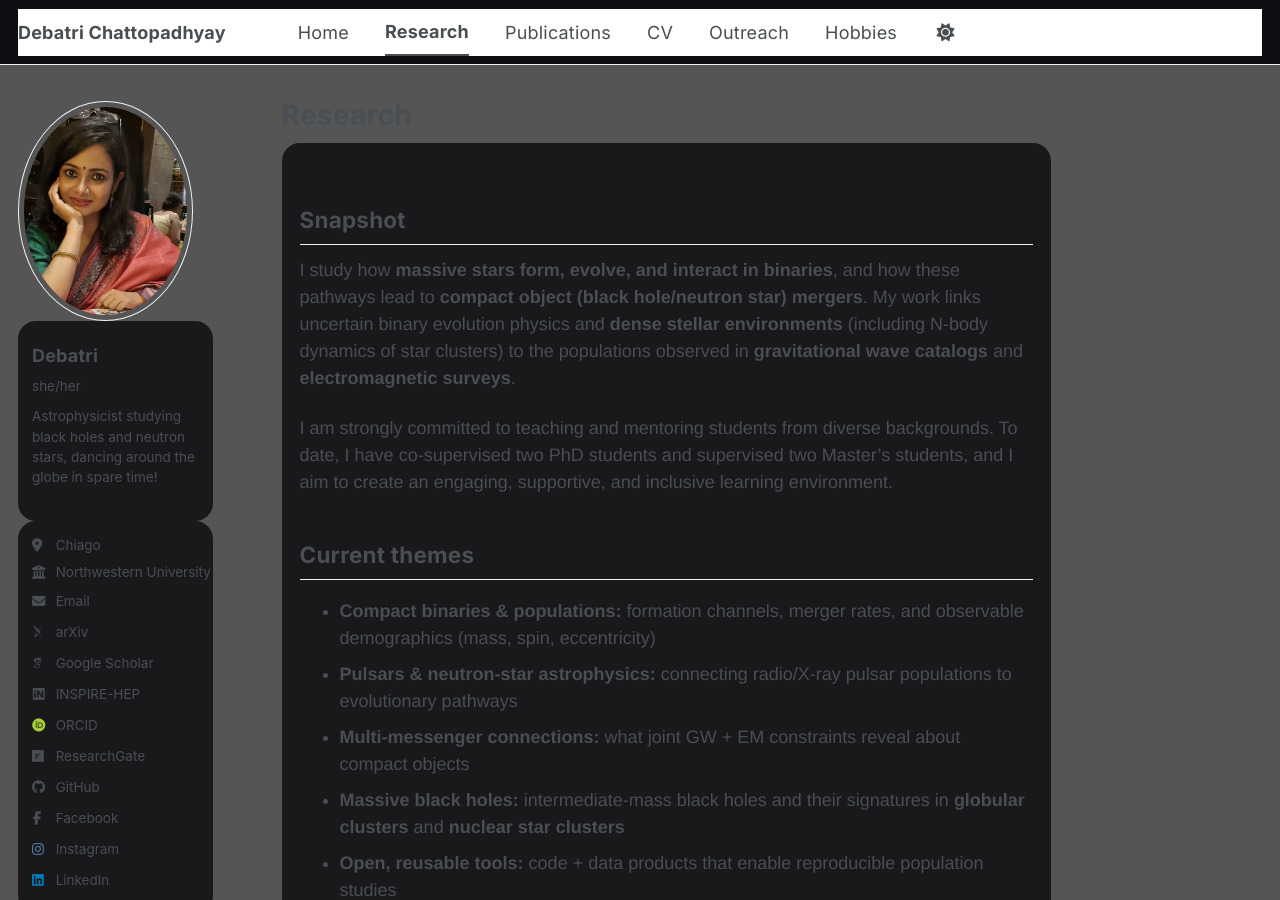
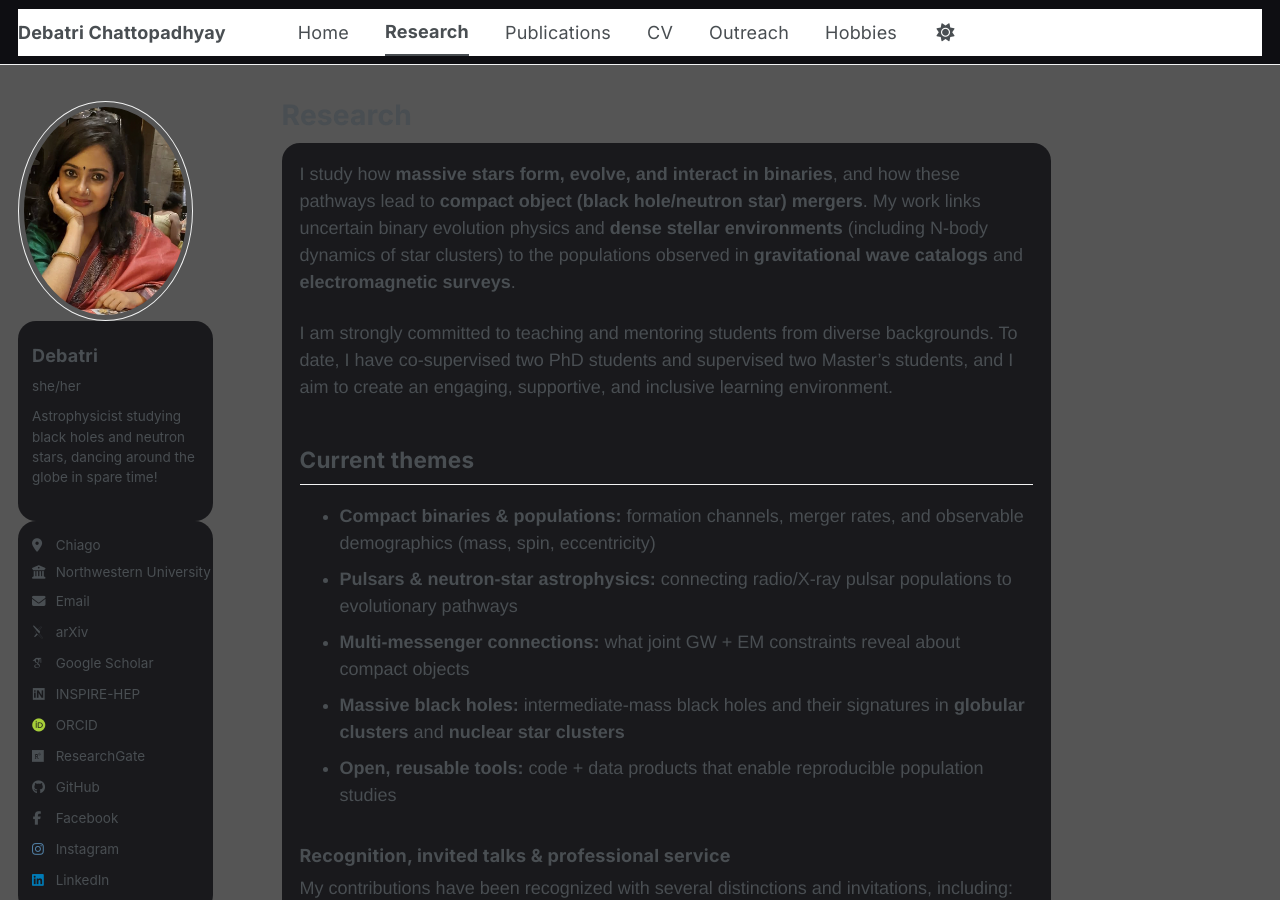
Before and after one commit to debatric/debatric.github.io, a Jekyll site: the page built from _pages/research.md, in a window 1280 px wide and 900 px high. Built offline with Jekyll 4.4.1, drawn with Linux system fonts in a browser that asks for light colours; some web fonts are replaced; a script bundle is joined from its source files by our own code; library files that are not in the unit come from our copies.

Commit message:
Update research.md

```diff
--- a/_pages/research.md
+++ b/_pages/research.md
@@ -4,8 +4,6 @@ title: "Research"
 permalink: /research/
 author_profile: true
 ---
-
-## Snapshot
 I study how **massive stars form, evolve, and interact in binaries**, and how these pathways lead to **compact object (black hole/neutron star) mergers**. My work links uncertain binary evolution physics and **dense stellar environments** (including N-body dynamics of star clusters) to the populations observed in **gravitational wave catalogs** and **electromagnetic surveys**.
 
 I am strongly committed to teaching and mentoring students from diverse backgrounds. To date, I have co-supervised two PhD students and supervised two Master’s students, and I aim to create an engaging, supportive, and inclusive learning environment.
```
